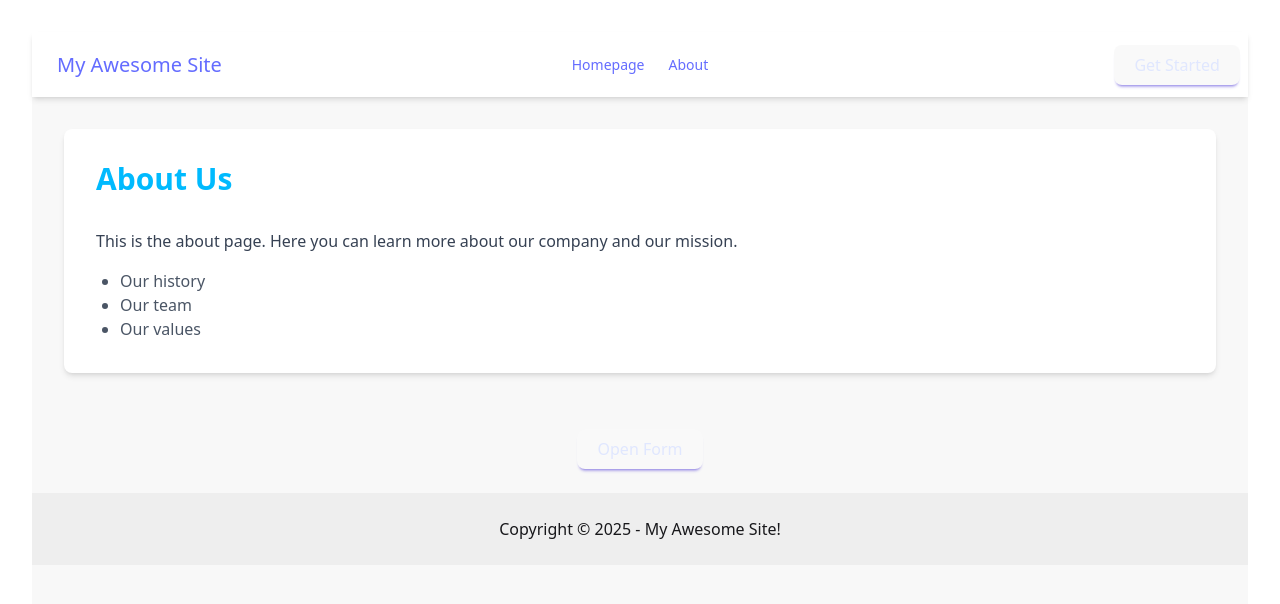
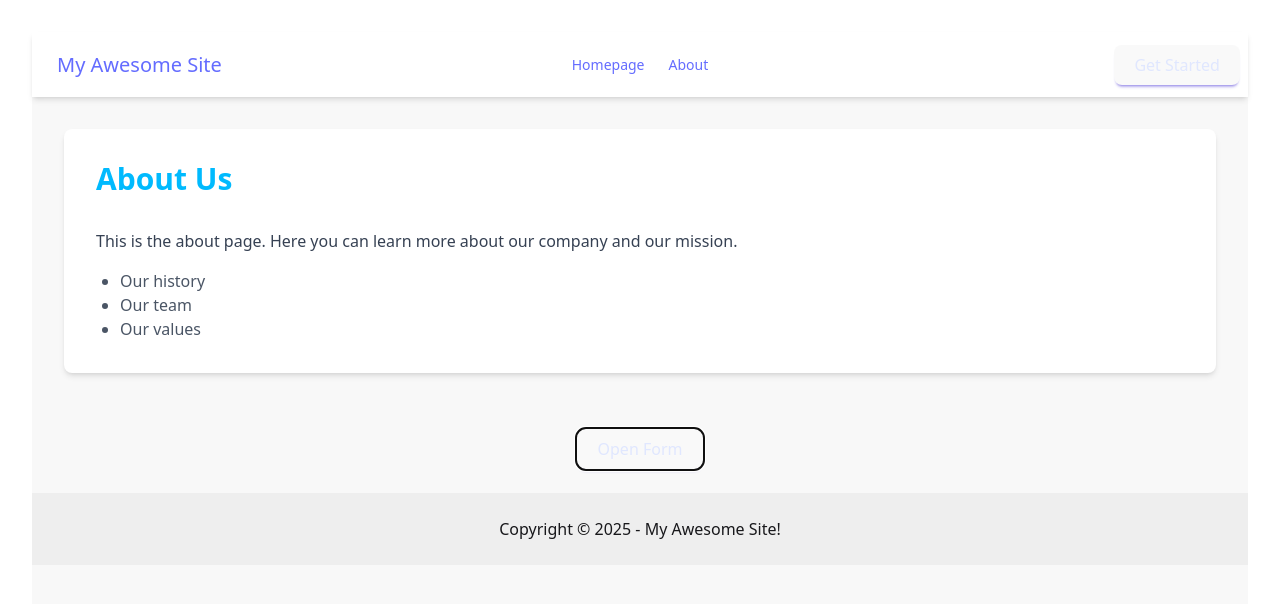
Before and after one commit to ecabanas/scoremaster, a React (Vite) app in the folder frontend/: page /about in a window 1280 px wide. Shown: the top 604 px of the page. Built offline with nearby package versions, Linux system fonts and the light colour scheme.

Commit message:
added autofocus in form popup

```diff
--- a/frontend/src/components/userForm/PopupForm.tsx
+++ b/frontend/src/components/userForm/PopupForm.tsx
@@ -1,10 +1,11 @@
-import { useRef } from 'react';
+import { useRef, useEffect } from 'react';
 import { usePopupForm } from '../../hooks/usePopupForm';
 import FormContent from './FormContent';
 
 function PopupForm() {
   const { isVisible, setIsVisible } = usePopupForm();
   const modalRef = useRef<HTMLDivElement>(null);
+  const openButtonRef = useRef<HTMLButtonElement>(null);
 
   const handleFormSubmit = (data: { name: string; email: string }) => {
     console.log('Form Data:', data);
@@ -18,13 +19,23 @@ function PopupForm() {
       }
     };
 
+    // Manage focus when the modal opens or closes
+  useEffect(() => {
+    if (isVisible) {
+      modalRef.current?.querySelector('input')?.focus(); // Focus the first input in the modal
+    } else {
+      openButtonRef.current?.focus(); // Return focus to the open button
+    }
+  }, [isVisible]);
+
   return (
     <>
       {/* Button to open the form */}
       <button className="btn btn-primary"
       onClick={() => setIsVisible(true)}
       aria-haspopup="dialog"
-      aria-expanded={isVisible} >
+      aria-expanded={isVisible}
+      ref ={openButtonRef}>
         Open Form
       </button>
 
@@ -38,7 +49,7 @@ function PopupForm() {
           <div className="card w-96 bg-base-100 shadow-xl"
           ref={modalRef}>
             <div className="card-body">
-              <h2 className="card-title text-center">Enter Your Details</h2>
+              <h2 id ="popup-title" className="card-title text-center">Enter Your Details</h2>
               <FormContent
                 onSubmit={handleFormSubmit} // Pass the submit handler
                 onCancel={() => setIsVisible(false)} // Close the pop-up on cancel
```
